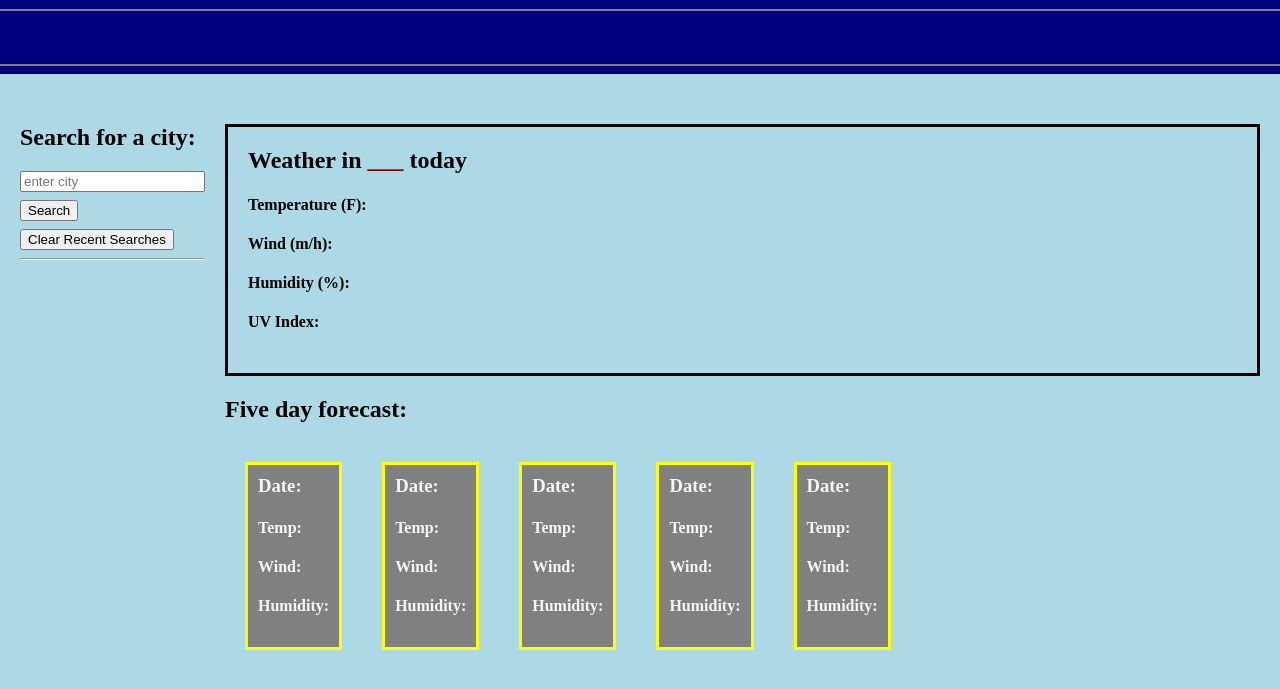
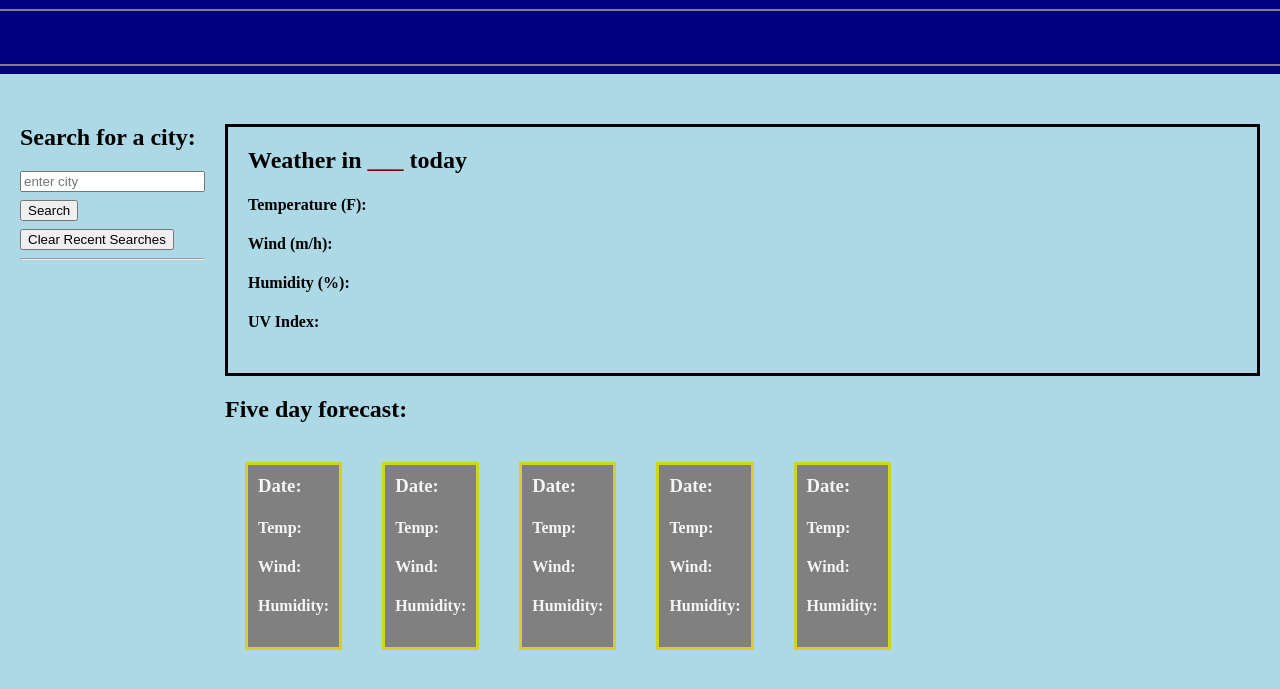
Before and after one commit to arerickson28/weather-dashboard, a plain HTML site: page index.html in a window 1280 px wide. Shown: the part 79-768 px from the top of the page. Drawn offline with nearby package versions, Linux system fonts and the light colour scheme; a script that the page names is missing.

Commit message:
changed border around five day forecast do a less severe yellow

```diff
--- a/develop/style.css
+++ b/develop/style.css
@@ -38,7 +38,7 @@ body {
 
 .forecastCard {
     border: solid ;
-    border-color: yellow ;
+    border-color: rgb(211, 211, 31) ; ;
     margin: 20px ;
     padding: 10px ;
     background-color: grey ;
```
